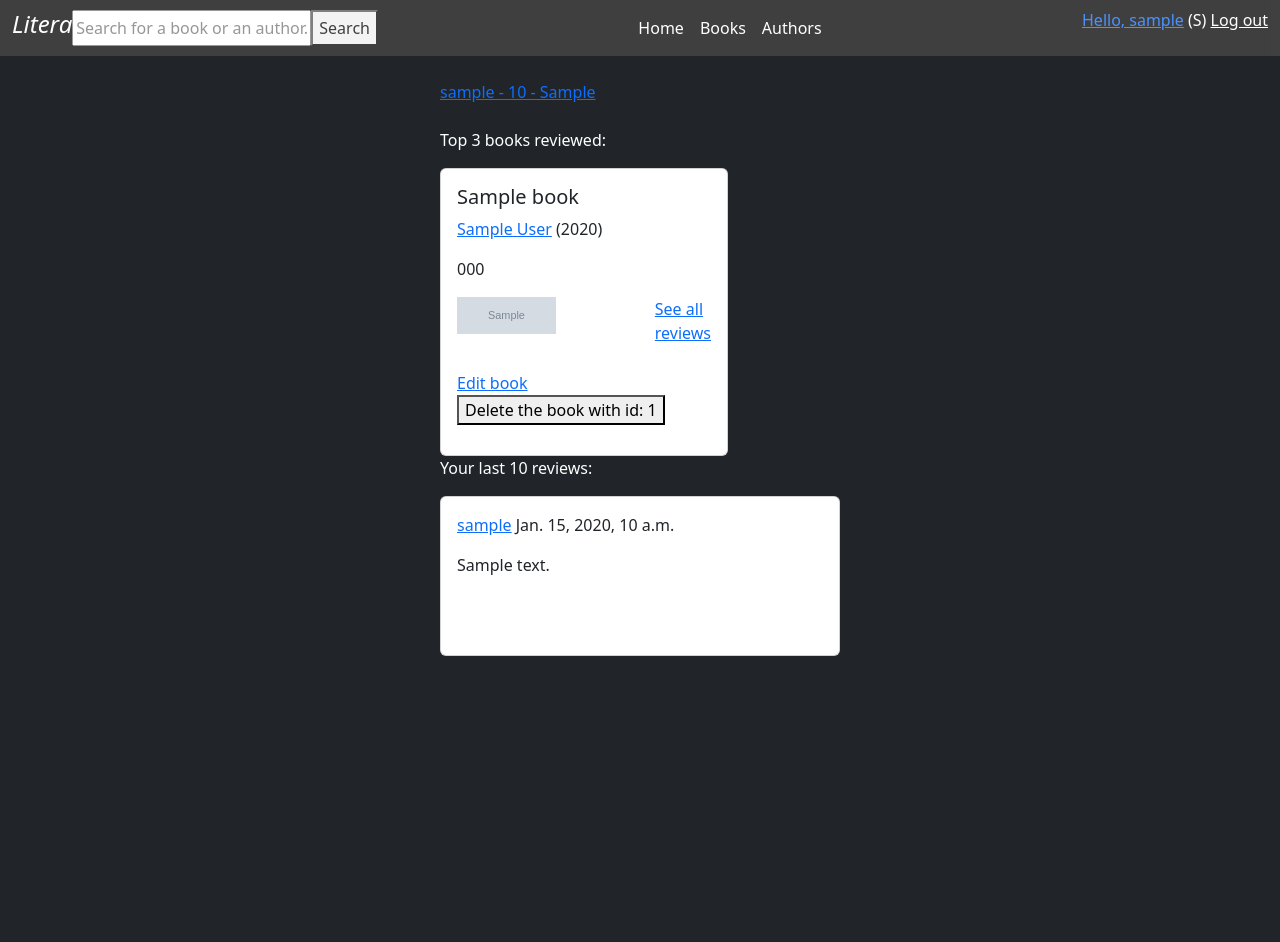
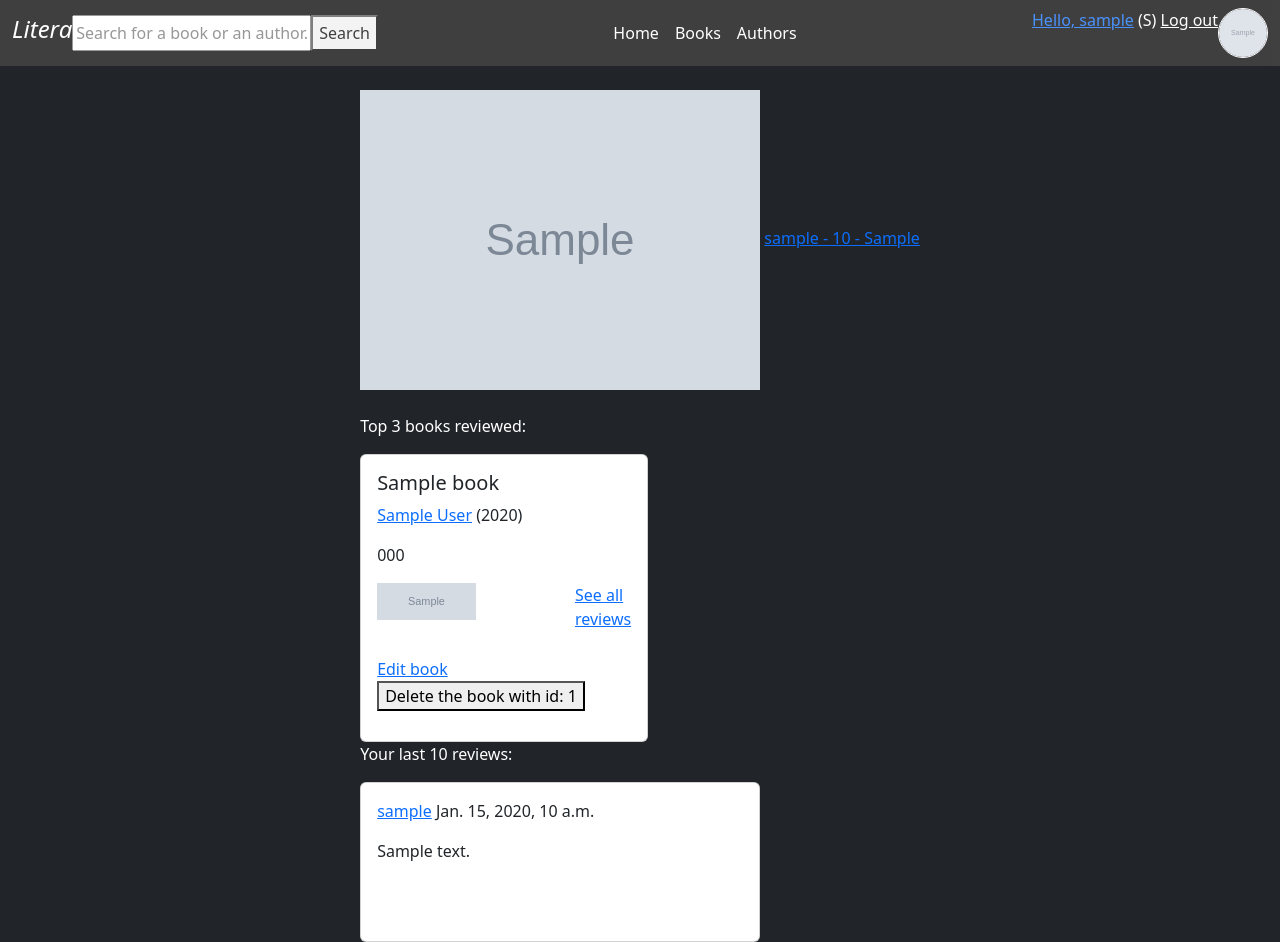
Before and after one commit to petrovski-stefan/books-review-system, a Django app: page /user/1 in a window 1280 px wide. Before the commit the page ends 656 px from the top, so only its background shows below. Run offline with Django 5.2, Linux system fonts and the light colour scheme; a user stored in the database is signed in; tables that the repository leaves empty hold one stand-in row (values such as "Sample post"); grey boxes marked "Sample" are stand-in pictures.

Commit message:
Add profile picture for users and set up static files

```diff
--- a/app/models.py
+++ b/app/models.py
@@ -47,13 +47,18 @@ class Review(models.Model):
 
 
 class UserProfile(models.Model):
-    user: models.OneToOneField = models.OneToOneField(to=User, on_delete=models.CASCADE)
+    user: models.OneToOneField = models.OneToOneField(
+        to=User, on_delete=models.CASCADE, related_name="profile"
+    )
     age: models.PositiveIntegerField = models.PositiveIntegerField(
         validators=[MinValueValidator(1), MaxValueValidator(99)], null=True, blank=True
     )
     country: models.CharField = models.CharField(max_length=100, null=True, blank=True)
-
-    # TODO: add an image field and configure media files
+    profile_picture: models.ImageField = models.ImageField(
+        upload_to="profile_picture",
+        blank=True,
+        default="../static/profile_picture/default.png",
+    )
 
     def __str__(self):
         return f"{self.user} - {self.age} - {self.country}"
--- a/app/views.py
+++ b/app/views.py
@@ -90,10 +90,15 @@ def register_user(request: HttpRequest) -> HttpResponse:
     email: str = str(request.POST["email"])
     password: str = str(request.POST["password"])
     repeat_password: str = str(request.POST["repeat_password"])
+    image_name: str = str(request.POST["image"])
 
     ctx: dict[str, str | bool] = {"username": username, "password": password}
+    print(request.FILES)
+    if password != repeat_password:
+        ctx["error"] = True
+        return render(request, "register.html", ctx)
 
-    if password != repeat_password:
+    if image_name.split(".")[-1] not in ["jpg", "jpeg", "png"]:
         ctx["error"] = True
         return render(request, "register.html", ctx)
 
--- a/books/urls.py
+++ b/books/urls.py
@@ -26,5 +26,5 @@ urlpatterns = [
 ]
 
 # Only for development
-# urlpatterns+= static(settings.STATIC_URL, document_root=settings.STATIC_ROOT)
-urlpatterns += static(settings.MEDIA_URL, document_root=settings.MEDIA_ROOT)
+urlpatterns += static(settings.STATIC_URL, document_root=settings.STATIC_ROOT)  # type: ignore
+urlpatterns += static(settings.MEDIA_URL, document_root=settings.MEDIA_ROOT)  # type: ignore
--- /dev/null
+++ b/static/styles/index.css
@@ -0,0 +1,10 @@
+#content {
+    min-height: 100vh;
+}
+
+.profile-picture-nav {
+    width: 50px;
+    height: 50px;
+    border: 1px solid white;
+    border-radius: 50%;
+}
--- a/templates/base/base.html
+++ b/templates/base/base.html
@@ -1,4 +1,5 @@
 <!doctype html>
+{% load static %}
 <html lang="en">
 <head>
     <meta charset="UTF-8">
@@ -10,11 +11,7 @@
     {#          href="https://i.fbcd.co/products/resized/resized-750-500/ae2d64e634f5beaa6f0e867d529ece28f0504e9e24fc4d5e0d6fd21f0a05df7f.webp">#}
     <link href="https://cdn.jsdelivr.net/npm/bootstrap@5.3.3/dist/css/bootstrap.min.css" rel="stylesheet"
           integrity="sha384-QWTKZyjpPEjISv5WaRU9OFeRpok6YctnYmDr5pNlyT2bRjXh0JMhjY6hW+ALEwIH" crossorigin="anonymous">
-    <style>
-        #content {
-            min-height: 100vh;
-        }
-    </style>
+    <link href="{% static 'styles/index.css' %}" rel="stylesheet">
 </head>
 <body>
 
@@ -54,6 +51,9 @@
                     <a href="{% url 'logout' %}" class="text-white">Log out</a>
                 {% endif %}
             </p>
+            {% if  request.user.profile.profile_picture.url %}
+                <img class="profile-picture-nav" src="{{ request.user.profile.profile_picture.url }}" alt="profile">
+            {% endif %}
         </div>
 
     </div>
--- a/templates/user_profile.html
+++ b/templates/user_profile.html
@@ -6,6 +6,7 @@
 
 {% block content %}
     <div class="text-white">
+        <img src="{{ user_profile.profile_picture.url }}">
         <a href="">{{ user_profile }}</a>
         <br>
         {#        <a href="{% url 'edit_user_profile'  request.user.id %}">Edit profile</a>#}
```
Also changed, not shown: app/migrations/0027_userprofile_profile_picture.py (added), app/migrations/0028_alter_userprofile_user.py (added), static/profile_picture/default.png (added).
